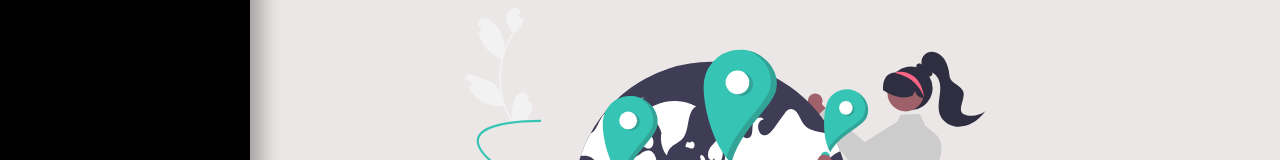
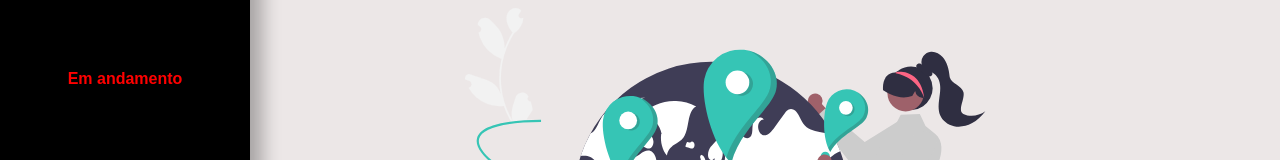
Before and after one commit to LucasOliveria/mobilidade-urbana-app, a React (Vite) app in the folder front-map/: page / in a window 1280 px wide. Both pictures are taken after a click on the button "Locais de Interesse". Shown: the part 177-337 px from the top of the page. Built offline with nearby package versions, Linux system fonts and the light colour scheme.

Commit message:
Criando lógica para mostrar pontos de interesse

```diff
--- a/front-map/src/components/RouteForm/index.tsx
+++ b/front-map/src/components/RouteForm/index.tsx
@@ -8,11 +8,13 @@ function RouteForm(
   {
     setRoute,
     setUrlImage,
+    setInterests
   }
     :
     {
       setRoute: Dispatch<SetStateAction<TRoute | undefined>>
       setUrlImage: Dispatch<SetStateAction<string>>
+      setInterests: Dispatch<SetStateAction<undefined>>
     }
 ) {
   const [routeForm, setRouteForm] = useState({
@@ -49,7 +51,9 @@ function RouteForm(
         destiny_id: placeIdDestini
       });
 
-      setUrlImage(route.data.url)
+      setUrlImage(route.data.url);
+
+      setInterests(undefined);
 
       setRoute({ ...route.data });
 
--- a/front-map/src/pages/Main/index.tsx
+++ b/front-map/src/pages/Main/index.tsx
@@ -7,21 +7,22 @@ import DOMPurify from 'dompurify';
 import './style.css';
 
 function Main() {
-  const [route, setRoute] = useState<TRoute>()
+  const [route, setRoute] = useState<TRoute | undefined>()
+  const [interests, setInterests] = useState<undefined>()
   const [urlImage, setUrlImage] = useState<string>("");
-  const [routeSearch, setRouteSearch] = useState<boolean>(true);
-  const [interests, setInterests] = useState<boolean>(false);
+  const [routesFinder, setRoutesFinder] = useState<boolean>(true);
+  const [interestsFinder, setInterestsFinder] = useState<boolean>(false);
 
 
   function handleBoolean(type: string) {
     if (type === "routeSearch") {
-      setRouteSearch(true);
-      setInterests(false);
+      setRoutesFinder(true);
+      setInterestsFinder(false);
       return
     }
 
-    setInterests(true);
-    setRouteSearch(false);
+    setInterestsFinder(true);
+    setRoutesFinder(false);
   }
 
   return (
@@ -31,11 +32,12 @@ function Main() {
           <button onClick={() => handleBoolean("routeSearch")} className='button'>Pesquisar Rota</button>
           <button onClick={() => handleBoolean("interests")} className='button'>Locais de Interesse</button>
         </div>
-        {routeSearch && <RouteForm setRoute={setRoute} setUrlImage={setUrlImage} />}
+        {routesFinder && <RouteForm setRoute={setRoute} setUrlImage={setUrlImage} setInterests={setInterests}/>}
+        {interestsFinder && <div style={{ color: "red" }}><b>Em andamento</b></div>}
       </div>
 
       {route ?
-        <div className='container-map-informations'>
+        <div className='container-route-informations'>
           <h1>{route?.name}</h1>
           <div className='origin-destiny origin'>
             <h2 style={{ color: "#65B91D" }}>Origem</h2>
@@ -70,6 +72,9 @@ function Main() {
           }
         </div>
         :
+        interests ?
+        <div></div>
+        :
         <div className='container-world'>
           <img src={World} alt="world" />
         </div>
--- a/front-map/src/pages/Main/style.css
+++ b/front-map/src/pages/Main/style.css
@@ -21,7 +21,7 @@
   margin-bottom: 10rem;
 }
 
-.container-map-informations,
+.container-route-informations,
 .container-world {
   display: flex;
   flex-direction: column;
```
